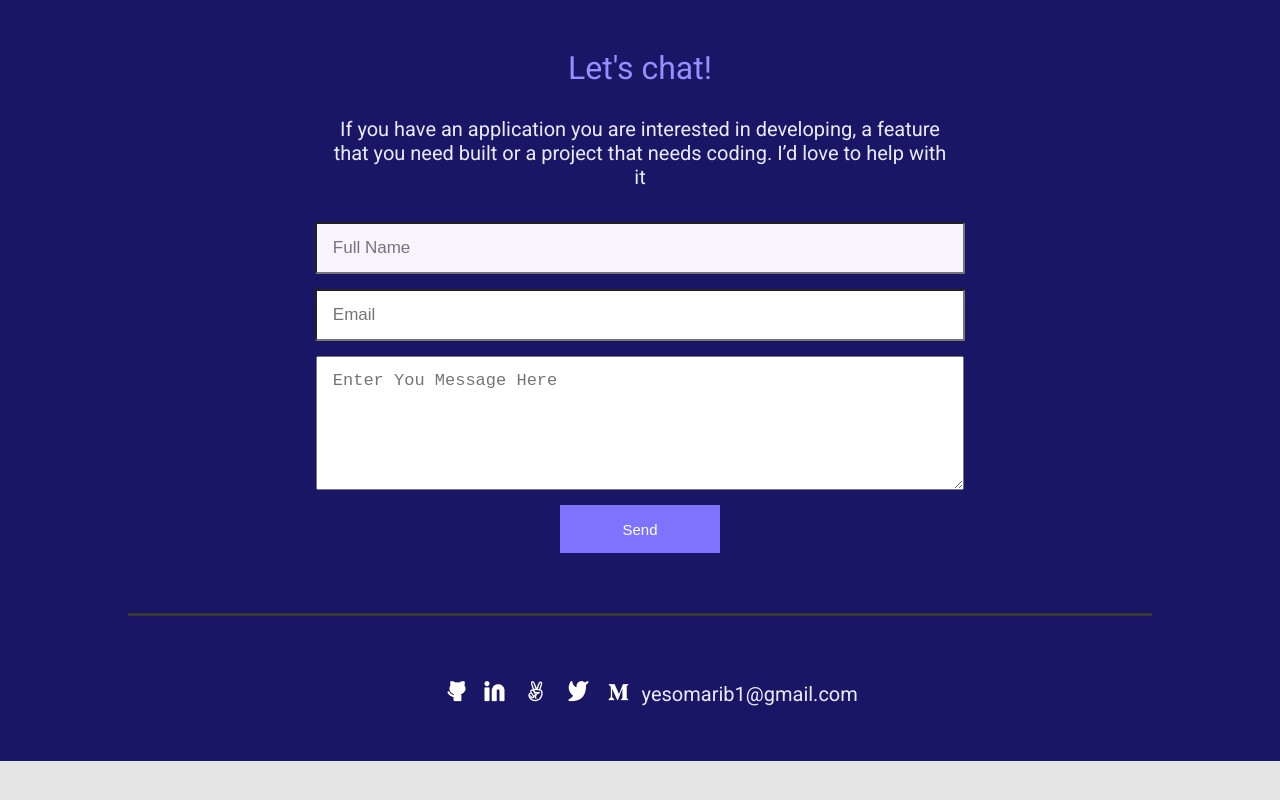
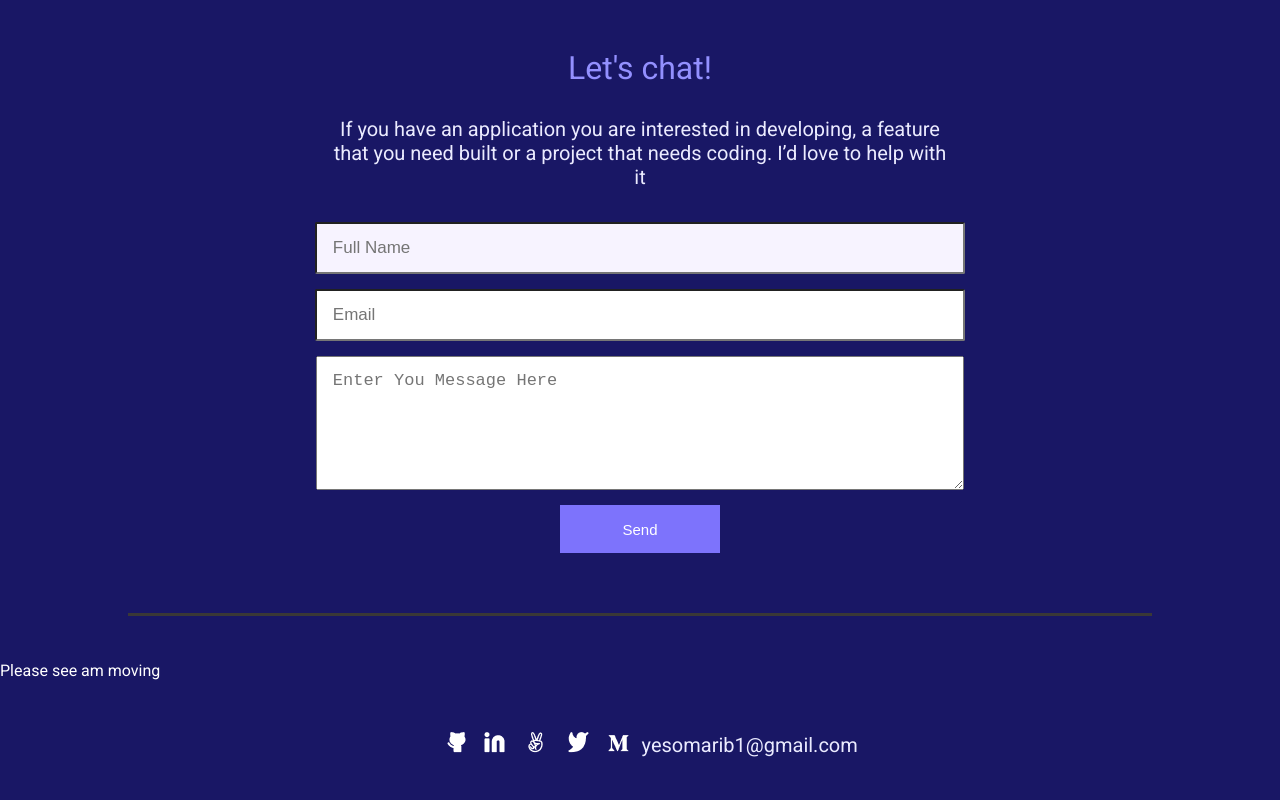
Before and after one commit to somarib/Soma-wk2-portfolio, a website: page index.html in a window 1280 px wide. Shown: the part 3938-4738 px from the top of the page. Before the commit the page ends 4699 px from the top, so only its background shows below. Drawn offline with Linux system fonts and the light colour scheme.

Commit message:
Add p tag to hold text for animation

```diff
--- a/index.html
+++ b/index.html
@@ -247,6 +247,7 @@
           </article>
 
       </main>
+      <p class="click-me">Please see am moving</p>
 
       <footer class="foota">
         <nav class="social">
```
